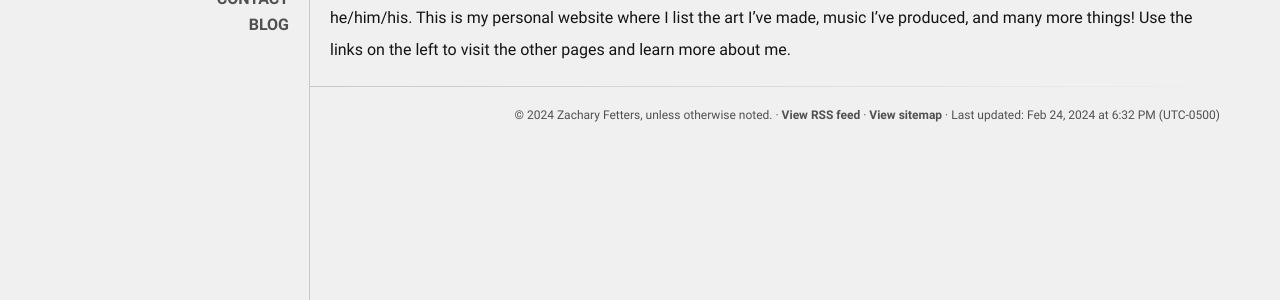
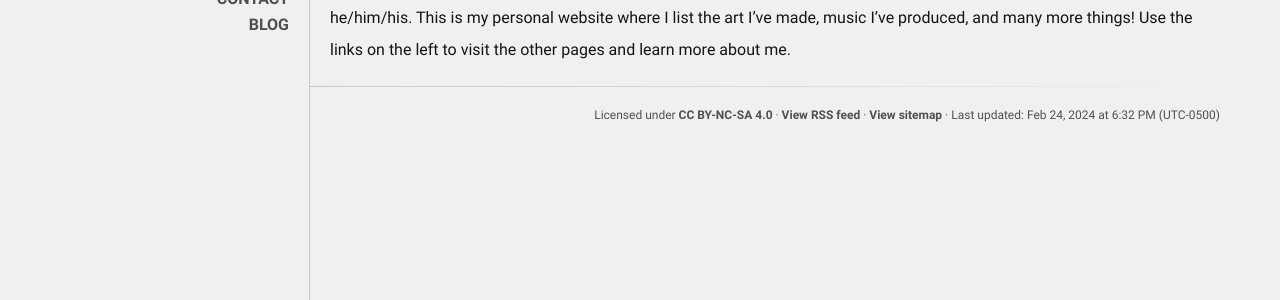
Before and after one commit to zfett/attkzach.gay, a Jekyll site: the page built from _pages/index.md, in a window 1280 px wide. Shown: the part 155-455 px from the top of the page. Built offline with Jekyll 4.4.1, drawn with Linux system fonts in a browser that asks for light colours.

Commit message:
added cc license for site

```diff
--- a/_layouts/default.html
+++ b/_layouts/default.html
@@ -33,7 +33,7 @@
                 {{ content }}
                 <hr>
                 <footer class="siteFooter">
-                    <p>&copy; {{ site.time | date: "%Y" }} Zachary Fetters, unless otherwise noted. · <a href="/feed.xml">View RSS feed</a> · <a href="/sitemap.xml">View sitemap</a> · Last updated: {{ site.time | date: "%b %d, %Y at %l:%M %p (UTC%z)" }}</p>
+                    <p>Licensed under <a href="https://creativecommons.org/licenses/by-nc-sa/4.0/">CC BY-NC-SA 4.0</a> · <a href="/feed.xml">View RSS feed</a> · <a href="/sitemap.xml">View sitemap</a> · Last updated: {{ site.time | date: "%b %d, %Y at %l:%M %p (UTC%z)" }}</p>
                 </footer>
             </div>
         </main>
```
